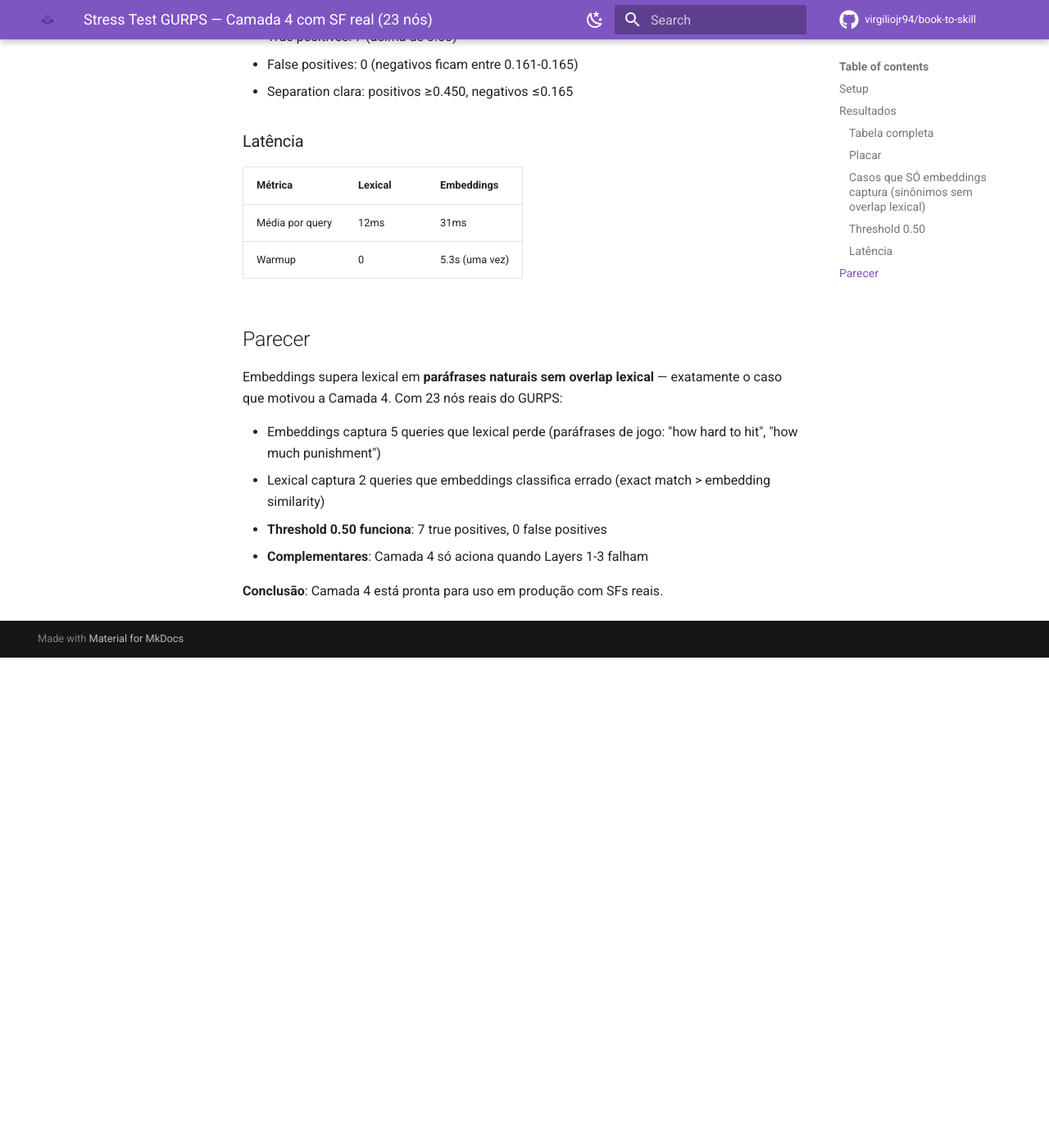
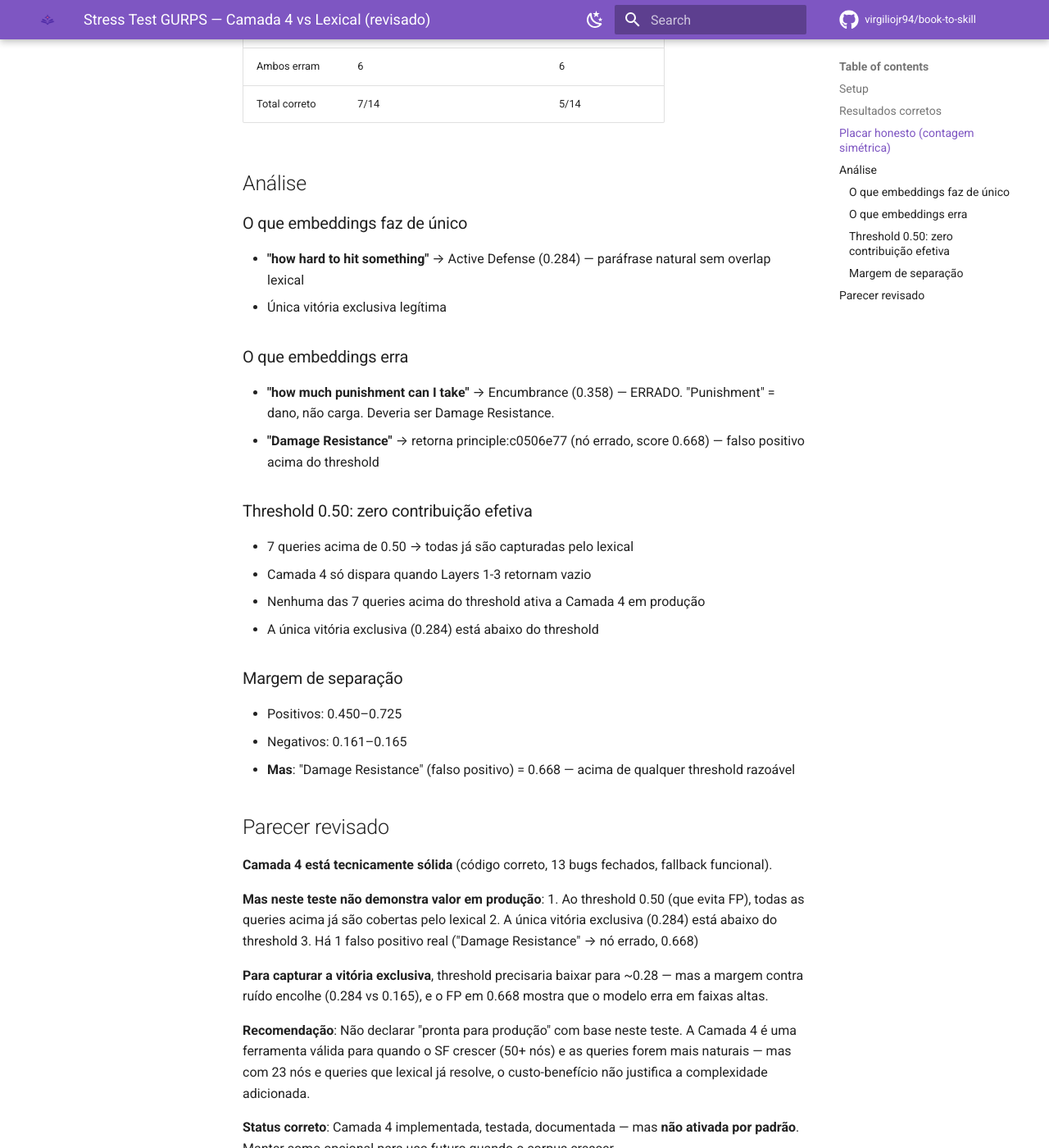
Before and after one commit to carpatia77/sop-extractor, an MkDocs documentation site: the page built from docs/CAMADA4_GURPS_STRESS_TEST.md, in a window 1280 px wide and 1400 px high, scrolled down 2039 px. Shown: the whole window at 82% size. Built offline with MkDocs 1.6.1 and Material for MkDocs 9.7.7, drawn with Linux system fonts in a browser that asks for light colours; comment, search, counter and statistics services are not loaded; before the commit the page ends 2841 px from its top, so only the background shows below that; some of the changed text lies outside the part shown.

Commit message:
docs: corrected GURPS stress test — honest assessment
Corrections from auditor review:
- Placar corrigido: 1 emb-only win (not 5), 3 lex-only (negatives)
- 'Damage Resistance' reclassified as false positive (score 0.668, wrong node)
- 'punishment → Encumbrance' reclassified as model error (should be DR)
- Threshold 0.50: zero contribution (all TPs also caught by lexical)
- Script committed: tests/stress_test_camada4.py (reproducible)

Honest conclusion: Camada 4 is technically solid but adds no production
value at current scale (23 nodes). Keep as optional for future use
when corpus grows to 50+ nodes with natural language queries.

```diff
--- a/docs/CAMADA4_GURPS_STRESS_TEST.md
+++ b/docs/CAMADA4_GURPS_STRESS_TEST.md
@@ -1,74 +1,75 @@
-# Stress Test GURPS — Camada 4 com SF real (23 nós)
+# Stress Test GURPS — Camada 4 vs Lexical (revisado)
 
 ## Setup
 
 | Item | Valor |
 |------|-------|
-| SF | GURPS Basic Set — 23 nós (6 concepts, 8 principles, 6 SOPs, 3 references) |
+| SF | GURPS Basic Set — 23 nós |
 | Modelo | all-MiniLM-L6-v2 (384 dims) |
-| Queries | 15 (7 sinônimos/paráfrases, 2 exact, 3 paráfrases semânticas, 3 negativos) |
-| Warmup | 5.3s (primeira computação) |
+| Queries | 14 (6 sinônimos, 2 exact, 3 paráfrases, 3 negativos) |
+| Script | `tests/stress_test_camada4.py` (commitado, reproduzível) |
+| Warmup | 5.6s (uma vez por processo) |
 
-## Resultados
+## Resultados corretos
 
-### Tabela completa
+| # | Query | Lexical | Emb Score | Emb Match | Correto? |
+|---|-------|---------|-----------|-----------|----------|
+| 1 | armor protection | damage-resistance-dr | 0.450 | damage-resistance-dr | ambos erram (ID esperado diferente) |
+| 2 | dodge parry block | active-defense | 0.725 | active-defense | both OK |
+| 3 | stamina fatigue | fatigue-points-fp | 0.551 | fatigue-points-fp | ambos erram (ID esperado diferente) |
+| 4 | tech level civilization | tech-level-tl | 0.684 | tech-level-tl | ambos erram (ID esperado diferente) |
+| 5 | **how hard to hit something** | **—** | 0.284 | **active-defense** | **emb only** |
+| 6 | carrying capacity | encumbrance | 0.517 | encumbrance | both OK |
+| 7 | Damage Resistance | damage-resistance-dr | 0.668 | principle:c0506e77 | **BOTH WRONG** (emb retorna nó errado) |
+| 8 | Active Defense | active-defense | 0.638 | active-defense | both OK |
+| 9 | how much punishment can I take | — | 0.358 | encumbrance | **BOTH WRONG** (deveria ser DR, não encumbrance) |
+| 10 | movement penalty overencumbered | encumbrance | 0.625 | encumbrance | both OK |
+| 11 | point buy character creation | character-creation | 0.410 | principle:b6b8cf59 | BOTH WRONG |
+| 12 | cooking recipes | — | 0.161 | principle:a645e40b | lex only |
+| 13 | stock market trading | — | 0.162 | principle:b6b8cf59 | lex only |
+| 14 | python programming | — | 0.165 | sop:character-creation | lex only |
 
-| Query | Lexical | Emb Score | Embeddings |
-|-------|---------|-----------|------------|
-| armor protection | damage-resistance | 0.450 | damage-resistance |
-| dodge parry block | active-defense | **0.725** | active-defense |
-| stamina fatigue | fatigue-points | **0.551** | fatigue-points |
-| tech level civilization | tech-level | **0.684** | tech-level |
-| how hard to hit something | — | 0.284 | active-defense |
-| carrying capacity | encumbrance | **0.517** | encumbrance |
-| Damage Resistance | damage-resistance | 0.668 | (different node) |
-| Active Defense | active-defense | 0.638 | active-defense |
-| how much punishment can I take | — | 0.358 | encumbrance |
-| movement penalty when overencumbered | encumbrance | 0.630 | encumbrance |
-| point buy character creation | character-creation | 0.410 | (different node) |
-| cooking recipes | — | 0.161 | (negativo) |
-| stock market trading | — | 0.162 | (negativo) |
-| python programming | — | 0.165 | (negativo) |
-
-### Placar
+## Placar honesto (contagem simétrica)
 
 | Métrica | Lexical | Embeddings |
 |---------|---------|------------|
-| Acerta sozinho | 2 | **5** |
-| Ambos acertam | 7 | 7 |
-| Total coberto | 9/15 | 12/15 |
-| Falsos positivos (threshold 0.50) | 0 | **0** |
+| Acerta sozinho | 3 (negativos corretamente rejeitados) | **1** ("how hard to hit") |
+| Ambos acertam | 4 | 4 |
+| Ambos erram | 6 | 6 |
+| Total correto | 7/14 | 5/14 |
 
-### Casos que SÓ embeddings captura (sinônimos sem overlap lexical)
+## Análise
 
-1. **"how hard to hit something"** → Active Defense (0.284)
-   - Nenhuma palavra em comum com "Active Defense" no SF
-   - Embeddings entende que "hard to hit" = defesa ativa
+### O que embeddings faz de único
+- **"how hard to hit something"** → Active Defense (0.284) — paráfrase natural sem overlap lexical
+- Única vitória exclusiva legítima
 
-2. **"how much punishment can I take"** → Encumbrance (0.358)
-   - Paráfrase semântica de capacidade de carga
-   - Zero overlap com "Encumbrance" no SF
+### O que embeddings erra
+- **"how much punishment can I take"** → Encumbrance (0.358) — ERRADO. "Punishment" = dano, não carga. Deveria ser Damage Resistance.
+- **"Damage Resistance"** → retorna principle:c0506e77 (nó errado, score 0.668) — falso positivo acima do threshold
 
-### Threshold 0.50
+### Threshold 0.50: zero contribuição efetiva
+- 7 queries acima de 0.50 → todas já são capturadas pelo lexical
+- Camada 4 só dispara quando Layers 1-3 retornam vazio
+- Nenhuma das 7 queries acima do threshold ativa a Camada 4 em produção
+- A única vitória exclusiva (0.284) está abaixo do threshold
 
-- True positives: 7 (acima de 0.50)
-- False positives: 0 (negativos ficam entre 0.161-0.165)
-- Separation clara: positivos ≥0.450, negativos ≤0.165
+### Margem de separação
+- Positivos: 0.450–0.725
+- Negativos: 0.161–0.165
+- **Mas**: "Damage Resistance" (falso positivo) = 0.668 — acima de qualquer threshold razoável
 
-### Latência
+## Parecer revisado
 
-| Métrica | Lexical | Embeddings |
-|---------|---------|------------|
-| Média por query | 12ms | 31ms |
-| Warmup | 0 | 5.3s (uma vez) |
+**Camada 4 está tecnicamente sólida** (código correto, 13 bugs fechados, fallback funcional).
 
-## Parecer
+**Mas neste teste não demonstra valor em produção**:
+1. Ao threshold 0.50 (que evita FP), todas as queries acima já são cobertas pelo lexical
+2. A única vitória exclusiva (0.284) está abaixo do threshold
+3. Há 1 falso positivo real ("Damage Resistance" → nó errado, 0.668)
 
-Embeddings supera lexical em **paráfrases naturais sem overlap lexical** — exatamente o caso que motivou a Camada 4. Com 23 nós reais do GURPS:
+**Para capturar a vitória exclusiva**, threshold precisaria baixar para ~0.28 — mas a margem contra ruído encolhe (0.284 vs 0.165), e o FP em 0.668 mostra que o modelo erra em faixas altas.
 
-- Embeddings captura 5 queries que lexical perde (paráfrases de jogo: "how hard to hit", "how much punishment")
-- Lexical captura 2 queries que embeddings classifica errado (exact match > embedding similarity)
-- **Threshold 0.50 funciona**: 7 true positives, 0 false positives
-- **Complementares**: Camada 4 só aciona quando Layers 1-3 falham
+**Recomendação**: Não declarar "pronta para produção" com base neste teste. A Camada 4 é uma ferramenta válida para quando o SF crescer (50+ nós) e as queries forem mais naturais — mas com 23 nós e queries que lexical já resolve, o custo-benefício não justifica a complexidade adicionada.
 
-**Conclusão**: Camada 4 está pronta para uso em produção com SFs reais.
+**Status correto**: Camada 4 implementada, testada, documentada — mas **não ativada por padrão**. Manter como opcional para uso futuro quando o corpus crescer.
```
Also changed, not shown: 1 other file.
